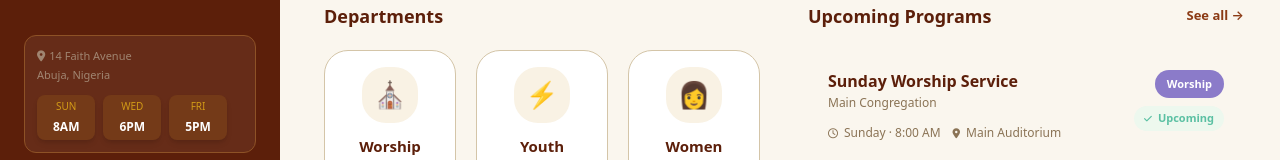
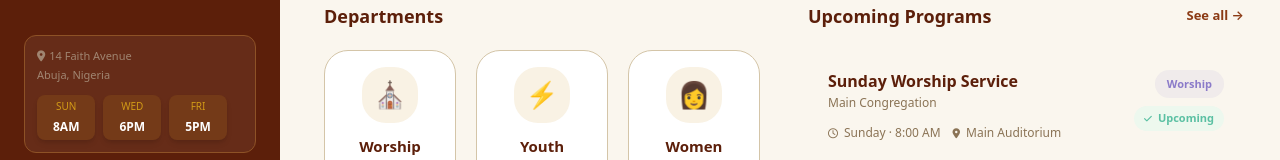
Before and after one commit to molatunji-ctrl/GraceCathedral, a React (Vite) app: page / in a window 1280 px wide. Shown: the part 623-783 px from the top of the page. Built offline with nearby package versions, Linux system fonts and the light colour scheme.

Commit message:
Update Home.jsx

```diff
--- a/src/pages/Home.jsx
+++ b/src/pages/Home.jsx
@@ -57,10 +57,8 @@ function Home() {
           className='relative w-full rounded-2xl sm:rounded-3xl lg:rounded-4xl mt-6 sm:mt-8 lg:mt-10 overflow-hidden bg-cover bg-center'
           style={{ backgroundImage: "url('/dashboard.jpg')" }}
         >
-          {/* Dark brown overlay — this is the "filter" on top of the image */}
           <div className="absolute inset-0 bg-[linear-gradient(90deg,rgba(60,18,6,0.65)_0%,rgba(100,40,15,0.60)_100%)]" />
 
-          {/* Content sits on top of the overlay */}
           <div className='relative z-10 flex flex-col gap-3 px-5 sm:px-8 lg:px-10 py-10 sm:py-12 lg:py-14'>
             <h3 className='text-[11px] sm:text-[12px] font-semibold text-[#D4A017] tracking-wide'>
               WELCOME, BELOVED
@@ -182,9 +180,13 @@ function Home() {
                         </div>
                       </div>
                       <div className='flex flex-row sm:flex-col items-center sm:items-end gap-2 shrink-0'>
+                        {/* PASTEL TAG — colored text on light background */}
                         <span
-                          className='rounded-full px-2.5 sm:px-3 py-1 sm:py-1.5 text-[10px] sm:text-[11px] font-semibold text-white'
-                          style={{ backgroundColor: program.color }}
+                          className='rounded-full px-2.5 sm:px-3 py-1 sm:py-1.5 text-[10px] sm:text-[11px] font-semibold whitespace-nowrap'
+                          style={{
+                            backgroundColor: program.color + '18',  // ~9% opacity pastel
+                            color: program.color
+                          }}
                         >
                           {program.tag}
                         </span>
```
